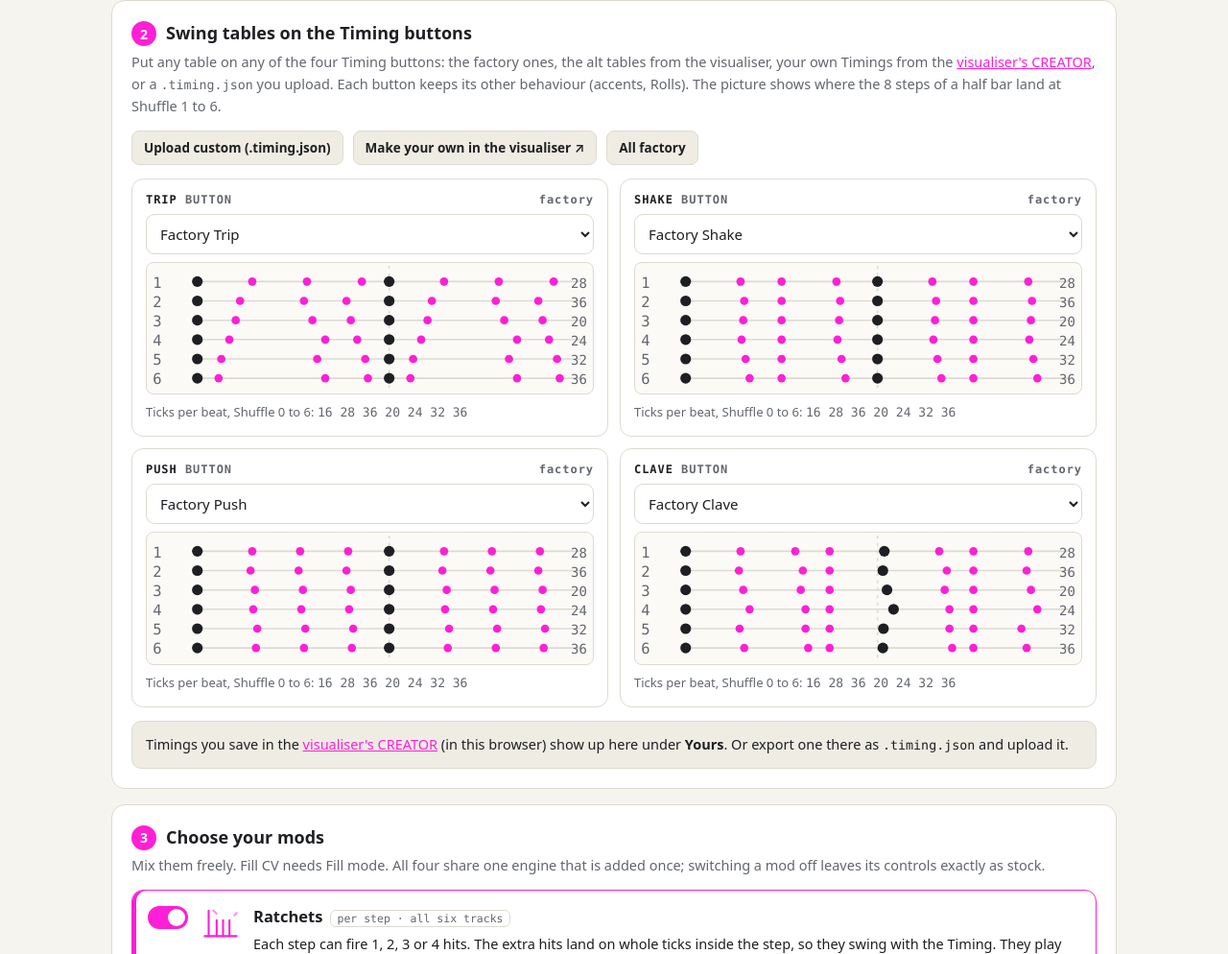
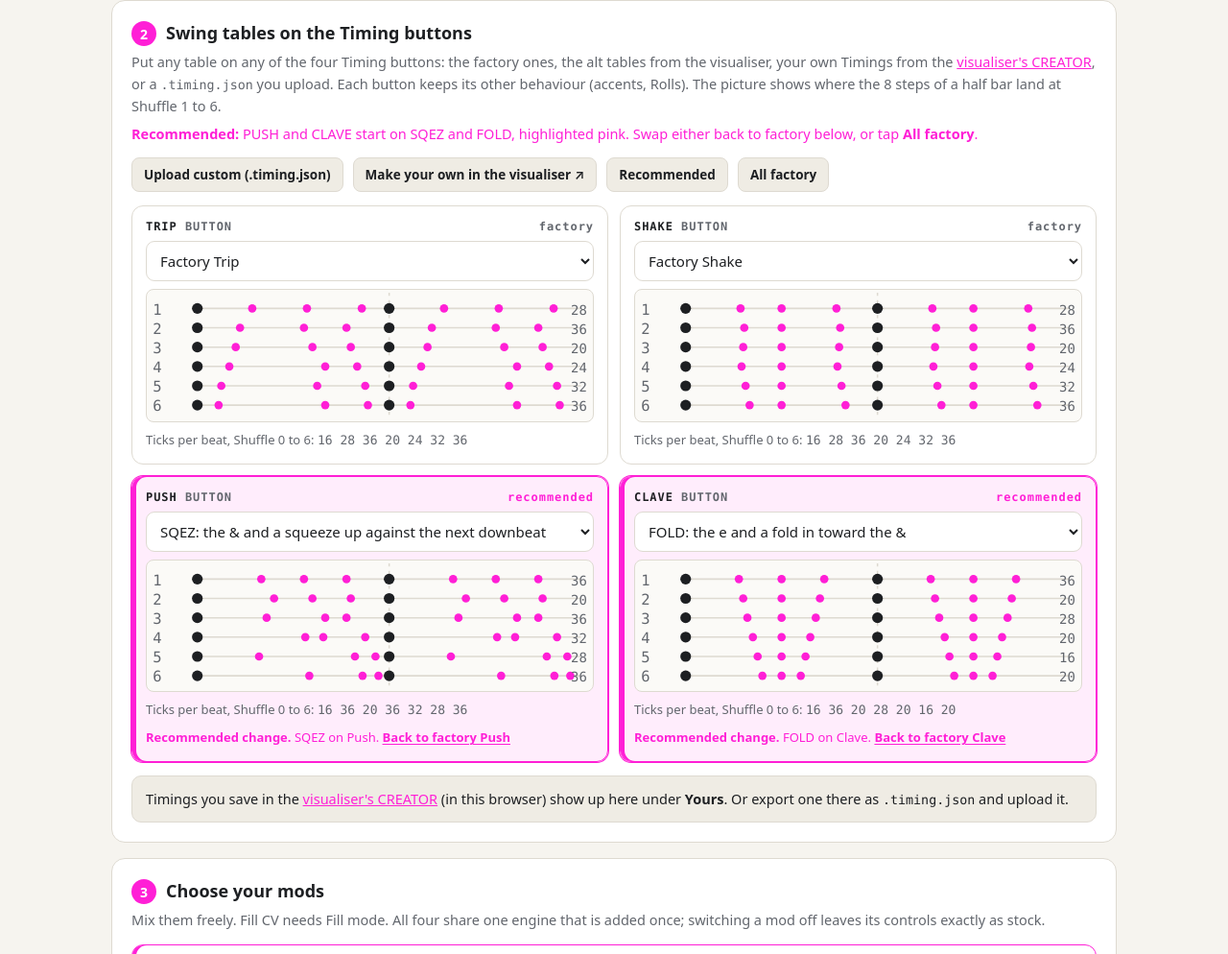
Before and after one commit to thisisbribery/stolperbeats-ultra-v1, a plain HTML site: page index.html in a window 1280 px wide. Shown: the part 500-1494 px from the top of the page at 96% size. Drawn offline with Linux system fonts and the light colour scheme.

Commit message:
Push and Clave default to SQEZ and FOLD (recommended)
Co-Authored-By: Claude Opus 5.5 <noreply@anthropic.com>

```diff
--- a/index.html
+++ b/index.html
@@ -60,6 +60,13 @@ h1 .ultra{color:var(--accent);letter-spacing:.04em}
 .slots{display:grid;grid-template-columns:repeat(2,minmax(0,1fr));gap:12px}
 .slot{border:1px solid var(--line);border-radius:12px;padding:14px;display:grid;gap:8px;align-content:start}
 .slot.changed{border-color:var(--pink);box-shadow:inset 4px 0 0 var(--pink)}
+.slot.rec{border-color:var(--pink);box-shadow:inset 4px 0 0 var(--pink),0 0 0 1px var(--pink);background:color-mix(in srgb,var(--pink) 8%,transparent)}
+.slot.rec .lbl>span:last-child{color:var(--pink);font-weight:700}
+.recline{margin-top:8px;font-size:13px;color:var(--pink)}
+.recline.off{color:var(--muted)}
+.reclink{all:unset;cursor:pointer;color:var(--pink);font-weight:700;text-decoration:underline;text-underline-offset:2px}
+.reclink:focus-visible{outline:2px solid var(--pink);outline-offset:2px}
+.recnote{display:block;margin-top:6px;color:var(--pink)}
 .slot.badslot{border-color:var(--warn);box-shadow:inset 4px 0 0 var(--warn)}
 .slot .lbl{font:700 12px var(--mono);letter-spacing:.08em;color:var(--muted);display:flex;justify-content:space-between;gap:8px}
 .slot .lbl b{color:var(--ink)}
@@ -208,11 +215,12 @@ dialog.risk::backdrop{background:rgba(0,0,0,.55)}
 
 <section class="step" id="step2">
   <h2><span class="num">2</span>Swing tables on the Timing buttons</h2>
-  <p class="hint">Put any table on any of the four Timing buttons: the factory ones, the alt tables from the visualiser, your own Timings from the <a href="https://thisisbribery.github.io/stolperbeats_v2/" target="_blank" rel="noopener">visualiser's CREATOR</a>, or a <code>.timing.json</code> you upload. Each button keeps its other behaviour (accents, Rolls). The picture shows where the 8 steps of a half bar land at Shuffle 1 to 6.</p>
+  <p class="hint">Put any table on any of the four Timing buttons: the factory ones, the alt tables from the visualiser, your own Timings from the <a href="https://thisisbribery.github.io/stolperbeats_v2/" target="_blank" rel="noopener">visualiser's CREATOR</a>, or a <code>.timing.json</code> you upload. Each button keeps its other behaviour (accents, Rolls). The picture shows where the 8 steps of a half bar land at Shuffle 1 to 6. <span class="recnote"><b>Recommended:</b> PUSH and CLAVE start on SQEZ and FOLD, highlighted pink. Swap either back to factory below, or tap <b>All factory</b>.</span></p>
   <div class="tablebar">
     <button class="secondary small" id="uploadBtn" type="button">Upload custom (.timing.json)</button>
     <input type="file" id="timingFile" accept=".json,application/json" multiple hidden>
     <a class="btn secondary small" href="https://thisisbribery.github.io/stolperbeats_v2/" target="_blank" rel="noopener">Make your own in the visualiser &#8599;</a>
+    <button class="secondary small" id="recTables" type="button">Recommended</button>
     <button class="secondary small" id="resetTables" type="button">All factory</button>
   </div>
   <div class="slots" id="slots"></div>
@@ -338,7 +346,9 @@ const ICON = {
   fillcv:'<path d="M3 36h7V14h12v22h6"/><circle cx="38" cy="25" r="7"/><circle cx="38" cy="25" r="2.2"/>'
 };
 const sel = {ratchets:true, pitch:true, fill:true, fillcv:true};
-const picks = {Trip:'Factory', Shake:'Factory', Push:'Factory', Clave:'Factory'};
+// Recommended tables: Push and Clave start on these. Anyone can swap back to factory.
+const RECOMMENDED = {Push:'SQEZ', Clave:'FOLD'};
+const picks = {Trip:'Factory', Shake:'Factory', Push:RECOMMENDED.Push, Clave:RECOMMENDED.Clave};
 let uploaded = {}, mine = {}, stock = null, stockName = '', built = null, builtName = '', builtHash = '', builtCodeHash = '';
 const esc = s => String(s).replace(/[&<>"]/g, c => ({'&':'&amp;','<':'&lt;','>':'&gt;','"':'&quot;'}[c]));
 const hx = n => '0x' + n.toString(16).toUpperCase().padStart(8,'0');
@@ -416,9 +426,10 @@ function drawSlots(){
   for (const slot of B.SLOTS) {
     if (!(picks[slot] === 'Factory' || picks[slot].startsWith('Factory ') || B.MODULE[picks[slot]] || cs[picks[slot]])) picks[slot] = 'Factory';
     const ch = picks[slot], bad = slotProblems(slot), d = document.createElement('div');
-    d.className = 'slot' + (bad.length ? ' badslot' : ch === 'Factory' ? '' : ' changed');
+    const rec = RECOMMENDED[slot], isRec = rec && ch === rec;
+    d.className = 'slot' + (bad.length ? ' badslot' : ch === 'Factory' ? '' : ' changed') + (isRec && !bad.length ? ' rec' : '');
     const opt = (v, l) => `<option value="${esc(v)}"${v === ch ? ' selected' : ''}>${esc(l)}</option>`;
-    d.innerHTML = `<div class="lbl"><span><b>${slot.toUpperCase()}</b> BUTTON</span><span>${ch === 'Factory' ? 'factory' : sourceOf(ch) === 'factory' ? 'factory table' : sourceOf(ch)}</span></div>
+    d.innerHTML = `<div class="lbl"><span><b>${slot.toUpperCase()}</b> BUTTON</span><span>${isRec ? 'recommended' : ch === 'Factory' ? 'factory' : sourceOf(ch) === 'factory' ? 'factory table' : sourceOf(ch)}</span></div>
       <select aria-label="${slot} button plays">${opt('Factory', 'Factory ' + slot)}
         <optgroup label="Other factory tables">${B.SLOTS.filter(x => x !== slot).map(x => opt('Factory ' + x, 'Factory ' + x)).join('')}</optgroup>
         <optgroup label="Alt tables (visualiser)">${B.STYLES.map(s => opt(s.key, `${s.key}: ${s.blurb}`)).join('')}</optgroup>
@@ -430,7 +441,10 @@ function drawSlots(){
     const notes = rows && !bad.length ? B.rowsNotes(rows) : [];
     d.querySelector('.meta').innerHTML = bad.length ? `<span class="bad">Can't build: ${esc(bad[0])}.</span>` :
       `Ticks per beat, Shuffle 0 to 6: <span style="font-family:var(--mono)">${rows.map(r => r.ticksPerBeat).join(' ')}</span>` + (notes.length ? `<br><span class="amber">${esc(notes.join('; '))}</span>` : '') +
-      '';
+      '' +
+      (isRec ? `<div class="recline"><b>Recommended change.</b> ${esc(rec)} on ${slot}. <button type="button" class="reclink" data-slot="${slot}" data-to="Factory">Back to factory ${slot}</button></div>` :
+       rec && ch === 'Factory' ? `<div class="recline off">Recommended here: ${esc(rec)}. <button type="button" class="reclink" data-slot="${slot}" data-to="${esc(rec)}">Use ${esc(rec)}</button></div>` : '');
+    d.querySelectorAll('.reclink').forEach(b => b.addEventListener('click', () => { picks[b.dataset.slot] = b.dataset.to; invalidate(); render(); }));
     d.querySelector('select').addEventListener('change', e => { picks[slot] = e.target.value; invalidate(); render(); });
     slotsEl.appendChild(d);
   }
@@ -454,6 +468,7 @@ document.getElementById('timingFile').addEventListener('change', async e => {
   invalidate(); render();
 });
 document.getElementById('resetTables').addEventListener('click', () => { for (const s of B.SLOTS) picks[s] = 'Factory'; invalidate(); render(); });
+document.getElementById('recTables').addEventListener('click', () => { for (const s of B.SLOTS) picks[s] = RECOMMENDED[s] || 'Factory'; invalidate(); render(); });
 window.addEventListener('storage', e => { if (e.key === 'stolperbeats-shuffle-map:mine') { loadMine(); render(); } });
 window.addEventListener('focus', () => { const before = JSON.stringify(Object.keys(mine)); loadMine(); if (JSON.stringify(Object.keys(mine)) !== before) render(); });
 
```
